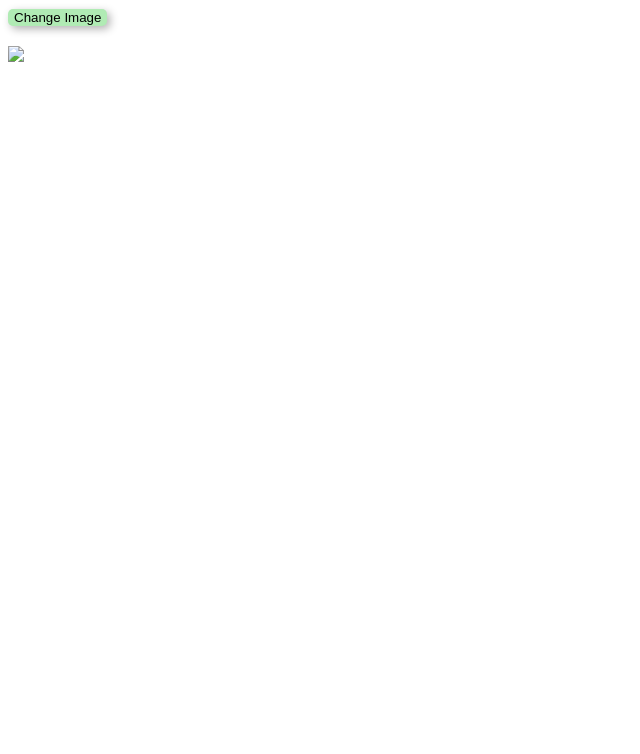
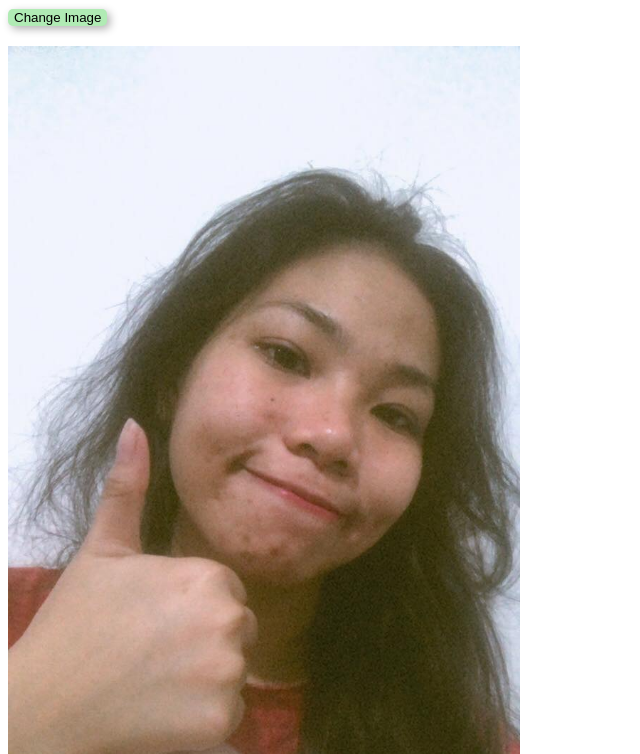
Before and after one commit to Scidoria/firstProjectTest, a plain HTML site: page index.html in a window 1280 px wide. Shown: the top 754 px of the page, without its empty margins (0-640 px from the left). Drawn offline with Linux system fonts and the light colour scheme.

Commit message:
index.html

```diff
--- a/index.html
+++ b/index.html
@@ -6,8 +6,7 @@
 <body>
     <button id="changeButton">Change Image</button>
     <div id="container">
-        <img id="main" src="/storage/emulated/0/My Coding
-file/My small project/mylove/0.jpeg">
+        <img id="main" src="Images/0.jpeg">
     </div>
     <script src="script.js"></script>
 </body>
```
